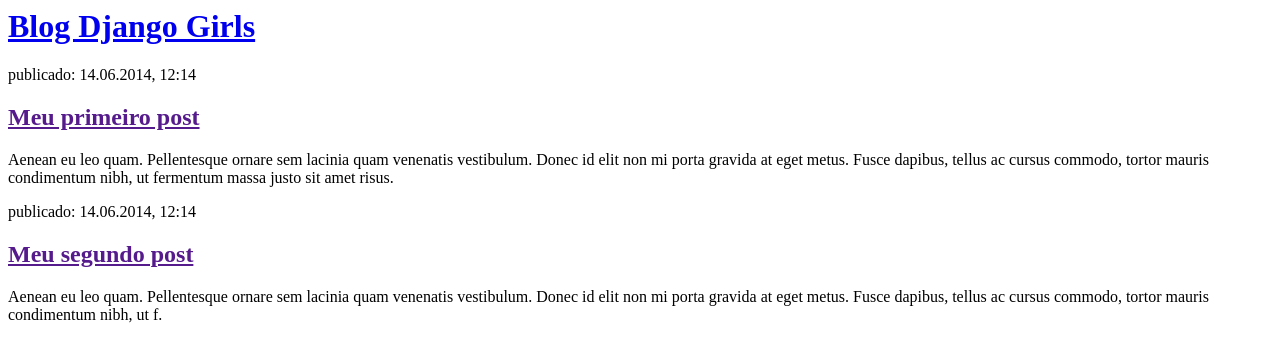
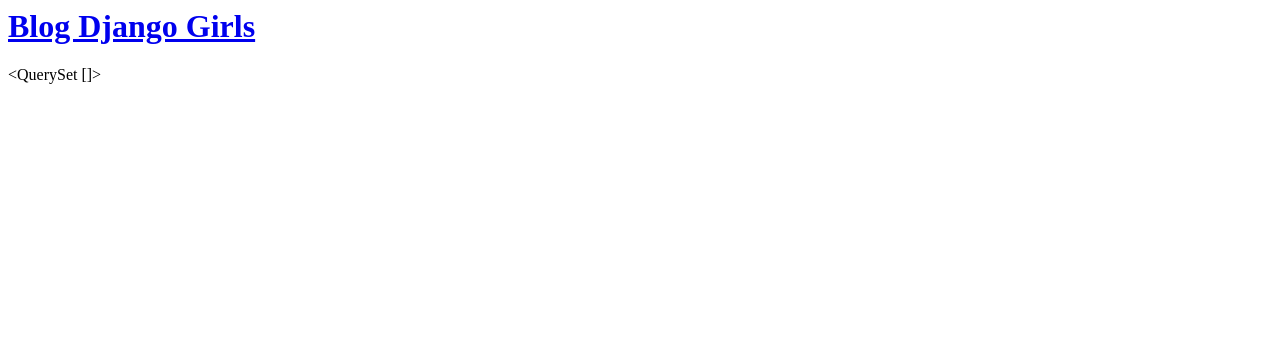
Before and after one commit to MariaKatriane/Meu-Blog, a Django app: page / in a window 1280 px wide. Shown: the top 362 px of the page. Run offline with Django 4.2, Linux system fonts and the light colour scheme; data that the repository does not hold is empty.

Commit message:
commit final

```diff
--- a/blog/templates/blog/post_list.html
+++ b/blog/templates/blog/post_list.html
@@ -7,16 +7,6 @@
             <h1><a href="/">Blog Django Girls</a></h1>
         </div>
 
-        <div>
-            <p>publicado: 14.06.2014, 12:14</p>
-            <h2><a href="">Meu primeiro post</a></h2>
-            <p>Aenean eu leo quam. Pellentesque ornare sem lacinia quam venenatis vestibulum. Donec id elit non mi porta gravida at eget metus. Fusce dapibus, tellus ac cursus commodo, tortor mauris condimentum nibh, ut fermentum massa justo sit amet risus.</p>
-        </div>
-
-        <div>
-            <p>publicado: 14.06.2014, 12:14</p>
-            <h2><a href="">Meu segundo post</a></h2>
-            <p>Aenean eu leo quam. Pellentesque ornare sem lacinia quam venenatis vestibulum. Donec id elit non mi porta gravida at eget metus. Fusce dapibus, tellus ac cursus commodo, tortor mauris condimentum nibh, ut f.</p>
-        </div>
+    {{posts}}
     </body>
 </html>
--- a/blog/views.py
+++ b/blog/views.py
@@ -1,4 +1,8 @@
 from django.shortcuts import render
+from .models import Post
+from django.utils import timezone
 
 def post_list(request):
-    return render(request, 'blog/post_list.html',{})
+    posts = Post.objects.filter(published_date__lte=timezone.now()).order_by('published_date')
+
+    return render(request, 'blog/post_list.html',{'posts': posts})
```
